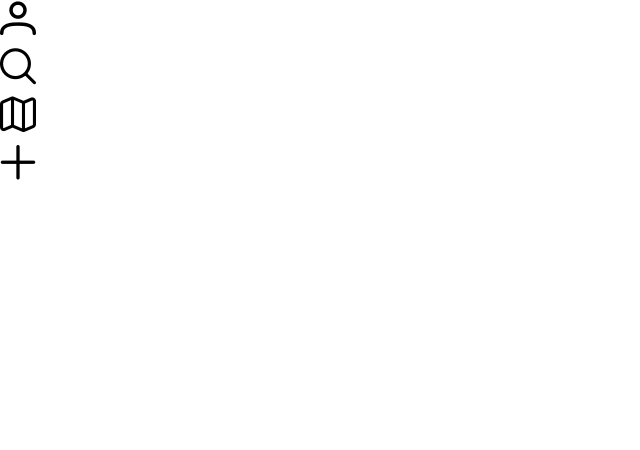
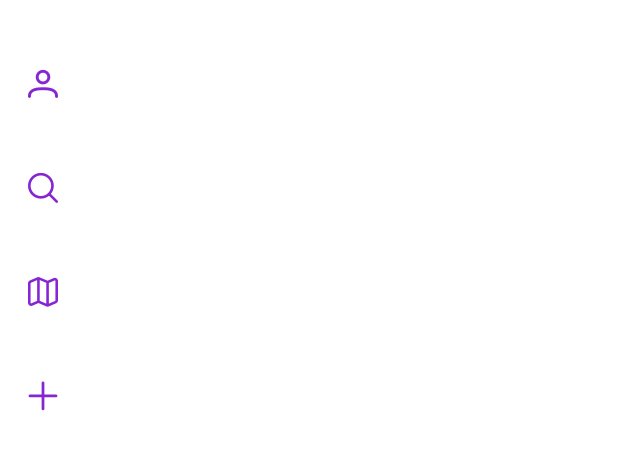
Before and after one commit to Ramon-Mateus/balta-rock-desafio, an Angular app: page / in a window 1280 px wide. Shown: the top 450 px of the page, without its empty margins (0-640 px from the left). Built offline with nearby package versions, Linux system fonts and the light colour scheme.

Commit message:
feat: navBar struct

```diff
--- a/src/app/app.component.css
+++ b/src/app/app.component.css
@@ -0,0 +1,12 @@
+.tabcontent {
+    display: none;
+}
+
+.tabcontent:target {
+    display: block;
+    opacity: 1;
+}
+
+#map:target {
+    display: none;
+}
--- a/src/app/app.component.html
+++ b/src/app/app.component.html
@@ -1,3 +1,13 @@
 <app-nav-bar />
 
+<div>
+    <section id='search' class="tabcontent fixed opacity-0 left-20 top-0 h-full w-1/5 bg-gray-100 shadow-lg p-4">
+        <h1>search</h1>
+    </section>
+
+   <section id='create' class="tabcontent fixed opacity-0 left-20 top-0 h-full w-1/5 bg-gray-100 shadow-lg p-4">
+        <h1>create</h1>
+    </section>
+</div>
+
 <router-outlet />
--- a/src/app/components/nav-bar/nav-bar.component.html
+++ b/src/app/components/nav-bar/nav-bar.component.html
@@ -1,6 +1,6 @@
-<nav class="flex flex-col gap-3 text-4xl">
-    <span class="pi pi-user"></span>
-    <span class="pi pi-search"></span>
-    <span class="pi pi-map"></span>
-    <span class="pi pi-plus"></span>
+<nav class="flex flex-col gap-3 text-3xl mt-10 text-roxo-balta fixed">
+    <a href="#user" class="p-7 hover:bg-gray-100"><span class="pi pi-user"></span></a>
+    <a href="#search" class="p-7 hover:bg-gray-100"><span class="pi pi-search"></span></a>
+    <a href="#map" class="p-7 hover:bg-gray-100"><span class="pi pi-map"></span></a>
+    <a href="#create" class="p-7 hover:bg-gray-100"><span class="pi pi-plus"></span></a>
 </nav>
--- a/tailwind.config.js
+++ b/tailwind.config.js
@@ -4,7 +4,11 @@ module.exports = {
     "./src/**/*.{html,ts}",
   ],
   theme: {
-    extend: {},
+    extend: {
+      colors: {
+        'roxo-balta': 'rgba(134, 37, 210, 1)',
+      },
+    },
   },
   plugins: [],
 }
```
